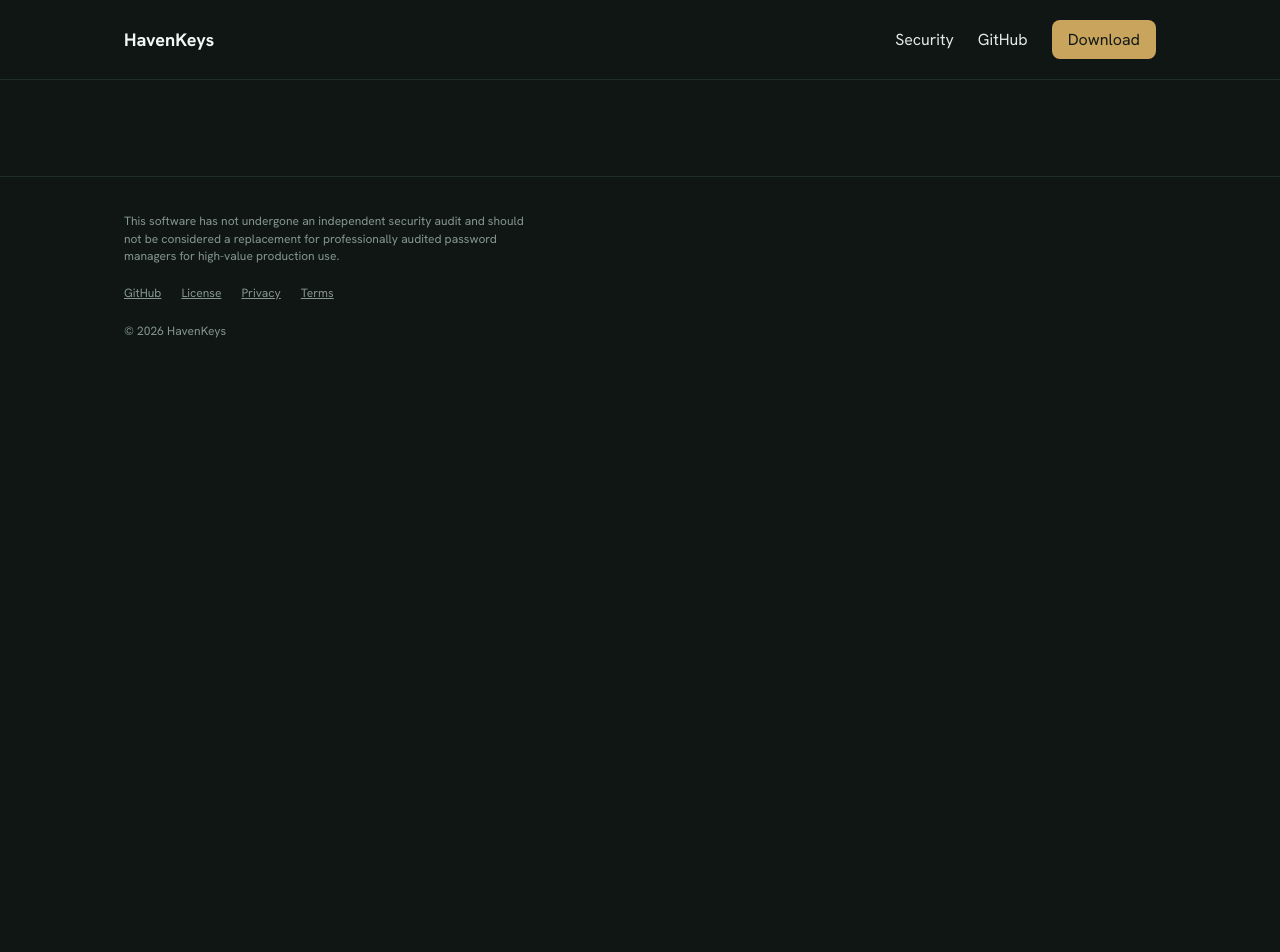
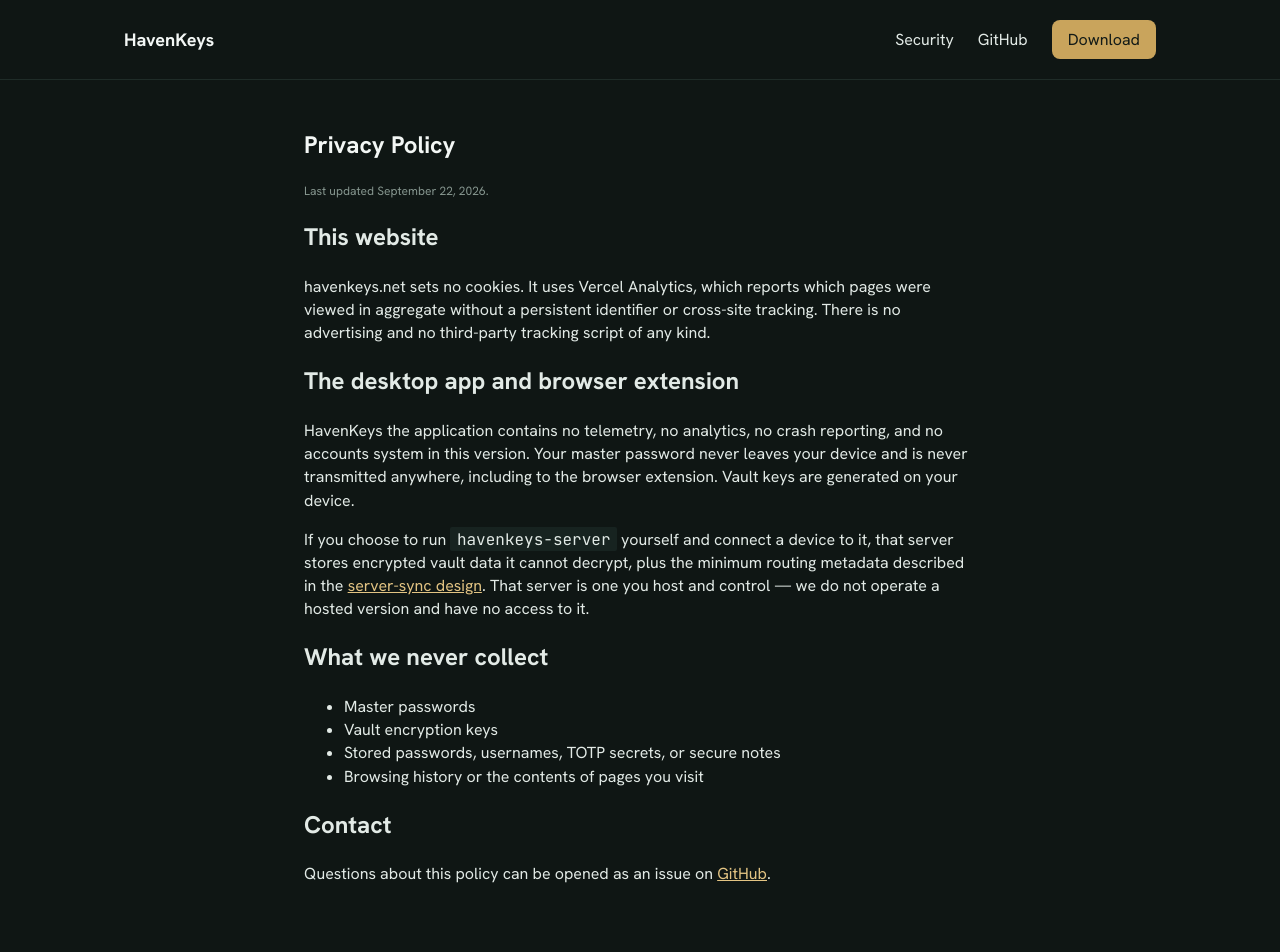
Before and after one commit to rochasamuel/havenkeys, a React (Vite) app in the folder apps/web/: page /privacy in a window 1280 px wide. Shown: the top 952 px of the page. Before the commit the page ends 800 px from the top, so only its background shows below. Built offline with nearby package versions, Linux system fonts and the light colour scheme.

Commit message:
feat(web): add the privacy policy page

```diff
--- a/apps/web/src/App.tsx
+++ b/apps/web/src/App.tsx
@@ -4,6 +4,7 @@
 import { Home } from "./pages/Home";
 import { Download } from "./pages/Download";
 import { Security } from "./pages/Security";
+import { Privacy } from "./pages/Privacy";
 
 export function App() {
   return (
@@ -14,6 +15,7 @@
           <Route path="/" element={<Home />} />
           <Route path="/download" element={<Download />} />
           <Route path="/security" element={<Security />} />
+          <Route path="/privacy" element={<Privacy />} />
         </Routes>
       </main>
       <Footer />
--- /dev/null
+++ b/apps/web/src/pages/Privacy.tsx
@@ -0,0 +1,54 @@
+export function Privacy() {
+  return (
+    <section className="docs-page">
+      <h1>Privacy Policy</h1>
+      <p className="docs-page__updated">Last updated September 22, 2026.</p>
+
+      <h2>This website</h2>
+      <p>
+        havenkeys.net sets no cookies. It uses Vercel Analytics, which reports which pages were
+        viewed in aggregate without a persistent identifier or cross-site tracking. There is no
+        advertising and no third-party tracking script of any kind.
+      </p>
+
+      <h2>The desktop app and browser extension</h2>
+      <p>
+        HavenKeys the application contains no telemetry, no analytics, no crash reporting, and no
+        accounts system in this version. Your master password never leaves your device and is
+        never transmitted anywhere, including to the browser extension. Vault keys are generated
+        on your device.
+      </p>
+      <p>
+        If you choose to run <code>havenkeys-server</code> yourself and connect a device to it,
+        that server stores encrypted vault data it cannot decrypt, plus the minimum routing
+        metadata described in the{" "}
+        <a
+          href="https://github.com/rochasamuel/havenkeys/blob/main/docs/server-sync.md"
+          target="_blank"
+          rel="noreferrer"
+        >
+          server-sync design
+        </a>
+        . That server is one you host and control — we do not operate a hosted version and have
+        no access to it.
+      </p>
+
+      <h2>What we never collect</h2>
+      <ul>
+        <li>Master passwords</li>
+        <li>Vault encryption keys</li>
+        <li>Stored passwords, usernames, TOTP secrets, or secure notes</li>
+        <li>Browsing history or the contents of pages you visit</li>
+      </ul>
+
+      <h2>Contact</h2>
+      <p>
+        Questions about this policy can be opened as an issue on{" "}
+        <a href="https://github.com/rochasamuel/havenkeys/issues" target="_blank" rel="noreferrer">
+          GitHub
+        </a>
+        .
+      </p>
+    </section>
+  );
+}
```
